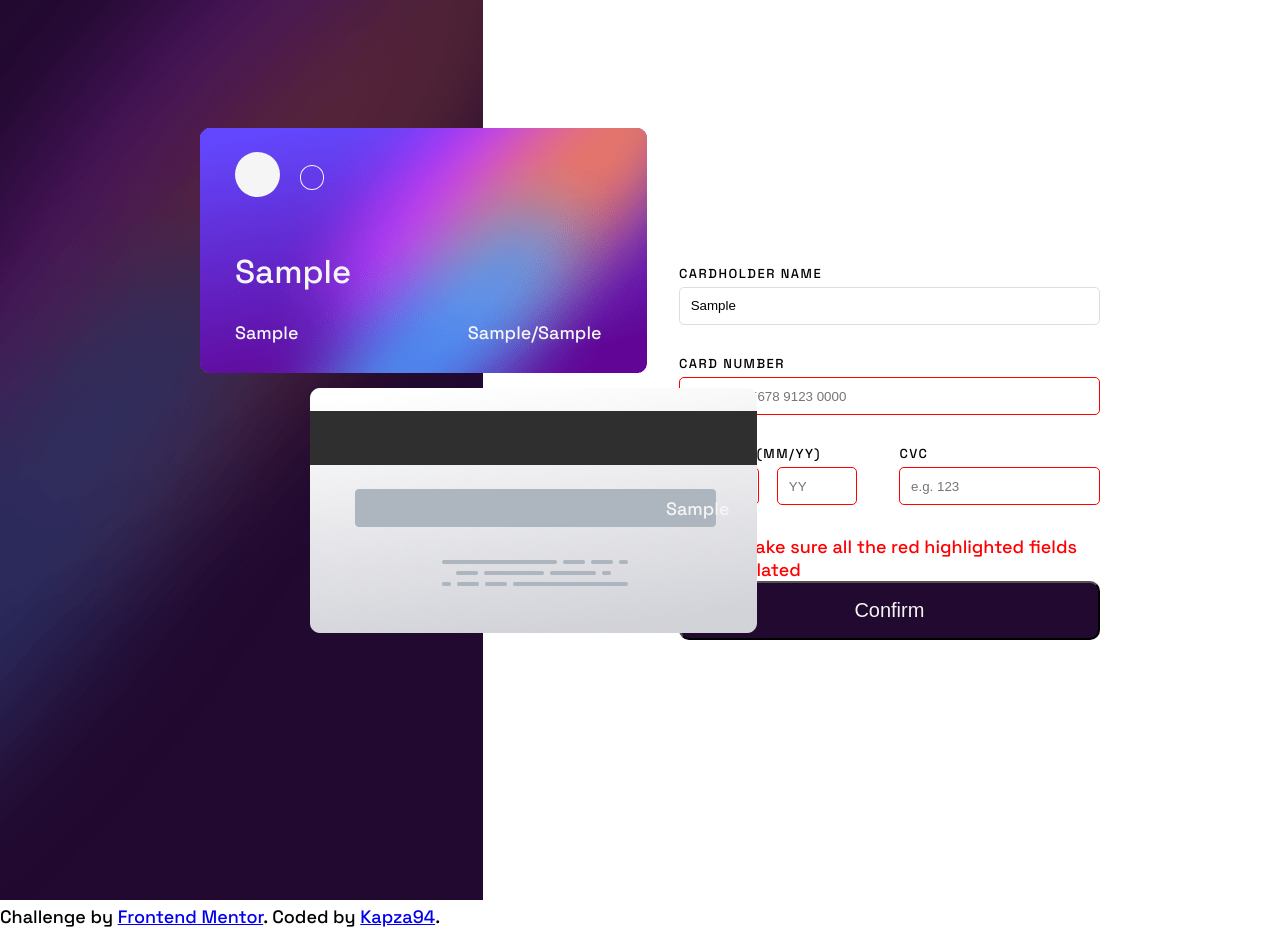
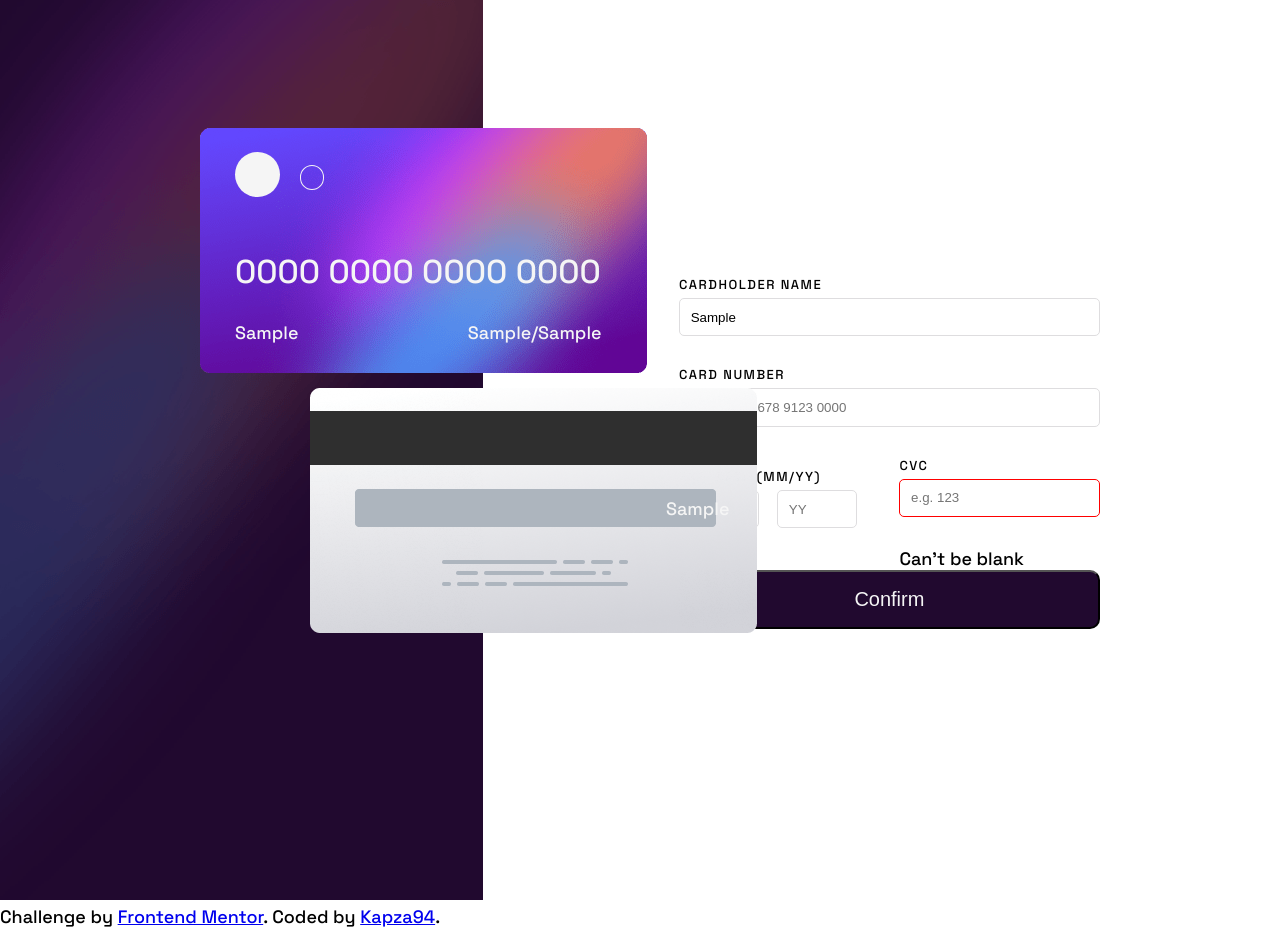
Before and after one commit to Kapza94/Interactive-Card-Details, a plain HTML site: page interactive-card-details-form-main/app/index.html in a window 1280 px wide. Both pictures are taken after typing "Sample", "Sample", "Sample", "Sample", "Sample" into the empty fields and a click on the button "Confirm". Drawn offline with Linux system fonts and the light colour scheme.

Commit message:
improved function for submit validation

```diff
--- a/interactive-card-details-form-main/app/app.js
+++ b/interactive-card-details-form-main/app/app.js
@@ -3,17 +3,11 @@ const cardNumberInput = document.getElementById('card-number-input');
 
 cardNumberInput.addEventListener('input', (event) => {
     let inputValue = event.target.value;
-    event.target.value = inputValue.replace(/[^0-9\s]/g, '');
+    event.target.value = inputValue.replace(/[^0-9\s]/g, '',);
     cardNumber.innerHTML = inputValue;
-    // if (inputValue.length > 0) {
-    //     if (inputValue.length % 4 == 0) {
-    //         inputValue += '     ';
-    //     }
-    //     console.log(inputValue.length % 4 == 0)
-    // }
-    // if (event.target.value === '') {
-    //     cardNumber.innerHTML = '0000 0000 0000 0000'
-    // }
+    if (event.target.value === '') {
+        cardNumber.innerHTML = '0000 0000 0000 0000'
+    }
 })
 
 const cardholderName = document.getElementById('card-name')
@@ -27,8 +21,6 @@ nameInput.addEventListener('input', (event) => {
         cardholderName.innerHTML = 'Jane Applethesenuts'
     }
 })
-// (/[^0-9]/g, '')
-
 
 const expiryMM = document.getElementById('card-expiry-mm');
 const expiryYY = document.getElementById('card-expiry-yy');
@@ -40,7 +32,7 @@ cardExpiryMonth.addEventListener('input', (event) => {
     event.target.value = inputValue.replace(/[^0-9]/g, '');
     expiryMM.innerHTML = inputValue;
     if (inputValue === '') {
-        expiryMM.innerHTML = 'MM'
+        expiryMM.innerHTML = '00'
     }
 })
 
@@ -49,7 +41,7 @@ cardExpiryYear.addEventListener('input', (event) => {
     event.target.value = inputValue.replace(/[^0-9]/g, '');
     expiryYY.innerHTML = inputValue;
     if (inputValue === '') {
-        expiryYY.innerHTML = 'yy'
+        expiryYY.innerHTML = '00'
     }
 })
 
@@ -68,28 +60,59 @@ cardCvvInput.addEventListener('input', (event) => {
 
 
 
-const confirmBtn = document.getElementById('confirm-button')
+const confirmBtn = document.getElementById('confirm-button');
 
 confirmBtn.addEventListener('click', (event) => {
     event.preventDefault();
-    const errorMsg = document.getElementById('error-msg');
-    const para = document.createTextNode('Please make sure all the red highlighted fields are populated')
-    errorMsg.appendChild(para);
-    errorMsg.style.color = 'red';
+
+    clearErrorMessages();
 
     if (cardCvvInput.value === '') {
         cardCvvInput.style.border = '1px solid red'
+        displayErrorMessage('cvv-err', 'Can\'t be blank');
     }
     if (cardExpiryYear.value === '') {
         cardExpiryYear.style.border = '1px solid red'
+        displayErrorMessage('yy-err', 'Can\'t be blank');
     }
     if (cardExpiryMonth.value === '') {
         cardExpiryMonth.style.border = '1px solid red'
+        displayErrorMessage('mm-err', 'Can\'t be blank');
     }
     if (nameInput.value === '') {
         nameInput.style.border = '1px solid red'
+        displayErrorMessage('name-err', 'Can\'t be blank');
     }
     if (cardNumberInput.value === '') {
         cardNumberInput.style.border = '1px solid red';
+        displayErrorMessage('card-num-err', 'Can\'t be blank');
     }
-})
+
+    function displayErrorMessage(elementId, message) {
+        const errElement = document.getElementById(elementId);
+        errElement.textContent = message;
+        message.style.fontSize = '10px'
+        errElement.style.color = 'red';
+    }
+
+    function clearErrorMessages() {
+        const errIDs = [
+            'cvv-err',
+            'yy-err',
+            'mm-err',
+            'name-err',
+            'card-num-err'
+        ];
+
+        errIDs.forEach((id) => {
+            const errElement = document.getElementById(id);
+            errElement.textContent = '';
+
+        })
+
+        cardCvvInput.style.border = '';
+        cardExpiryYear.style.border = '';
+        cardExpiryMonth.style.border = '';
+        nameInput.style.border = '';
+        cardNumberInput.style.border = '';
+}});
--- a/interactive-card-details-form-main/app/index.html
+++ b/interactive-card-details-form-main/app/index.html
@@ -10,17 +10,7 @@
 
   <title>Frontend Mentor | Interactive card details form</title>
 
-  <!-- Feel free to remove these styles or customise in your own stylesheet 👍 -->
-  <!-- <style>
-    .attribution {
-      font-size: 11px;
-      text-align: center;
-    }
 
-    .attribution a {
-      color: hsl(228, 45%, 44%);
-    }
-  </style> -->
 </head>
 
 <body>
@@ -52,30 +42,38 @@
     </div>
     <div class="right-pane">
       <div class="card-info-container">
-
+        <!-- Card Name -->
         <form action="" class="form">
           <label for="full-name">Cardholder Name</label>
           <input type="text" class="input-field" id="name-input" maxlength="25" name="full-name"
             placeholder="e.g. Jane Appleseed">
+            <div id="name-err" class="err-msg"></div>
+          <!-- Card Number -->
           <label for="card-num">Card Number</label>
-          <input type="text" class="input-field" id="card-number-input" maxlength="19" name="card-num"
+          <input type="text" pattern="(.{1,4}g)" class="input-field" id="card-number-input" maxlength="19" name="card-num"
             placeholder="e.g. 1234 5678 9123 0000">
+            <div id="card-num-err" class="err-msg"></div>
+
           <div class="expiry-cvv">
+            <!-- Month and Year Expiry  -->
             <div class="expiry">
               <label for="expiry-date">Exp. Date (MM/YY)</label>
               <div class="expiry-date-input">
-                <input type="text" class="input-field exp-mm" id="exp-mm" name="expiry-date" maxlength='2'
+                <input type="text" pattern="(?:0[1-9]|1[0-2])" class="input-field exp-mm" id="exp-mm" name="expiry-date" maxlength="2"
                   placeholder="MM">
-                <input type="text" class="input-field exp-yy" id="exp-yy" name="expiry-date" maxlength='2'
+                  <div id="mm-err" class="err-msg"></div>
+                <input type="text" class="input-field exp-yy" id="exp-yy" name="expiry-date" maxlength="2"
                   placeholder="YY">
+                  <div id="yy-err" class="err-msg"></div>
               </div>
             </div>
+            <!-- CVV Number -->
             <div class="cvv">
               <label for="cvc">CVC</label>
-              <input type="text" class="input-field" id='cvv-input' name="cvc" maxlength="3" placeholder="e.g. 123">
+              <input type="text" class="input-field" id="cvv-input" name="cvc" maxlength="3" placeholder="e.g. 123">
+              <div id="cvv-err" class="err-msg"></div>
             </div>
           </div>
-          <div id="error-msg"></div>
           <button type="submit" id="confirm-button">Confirm</button>
 
 
```
